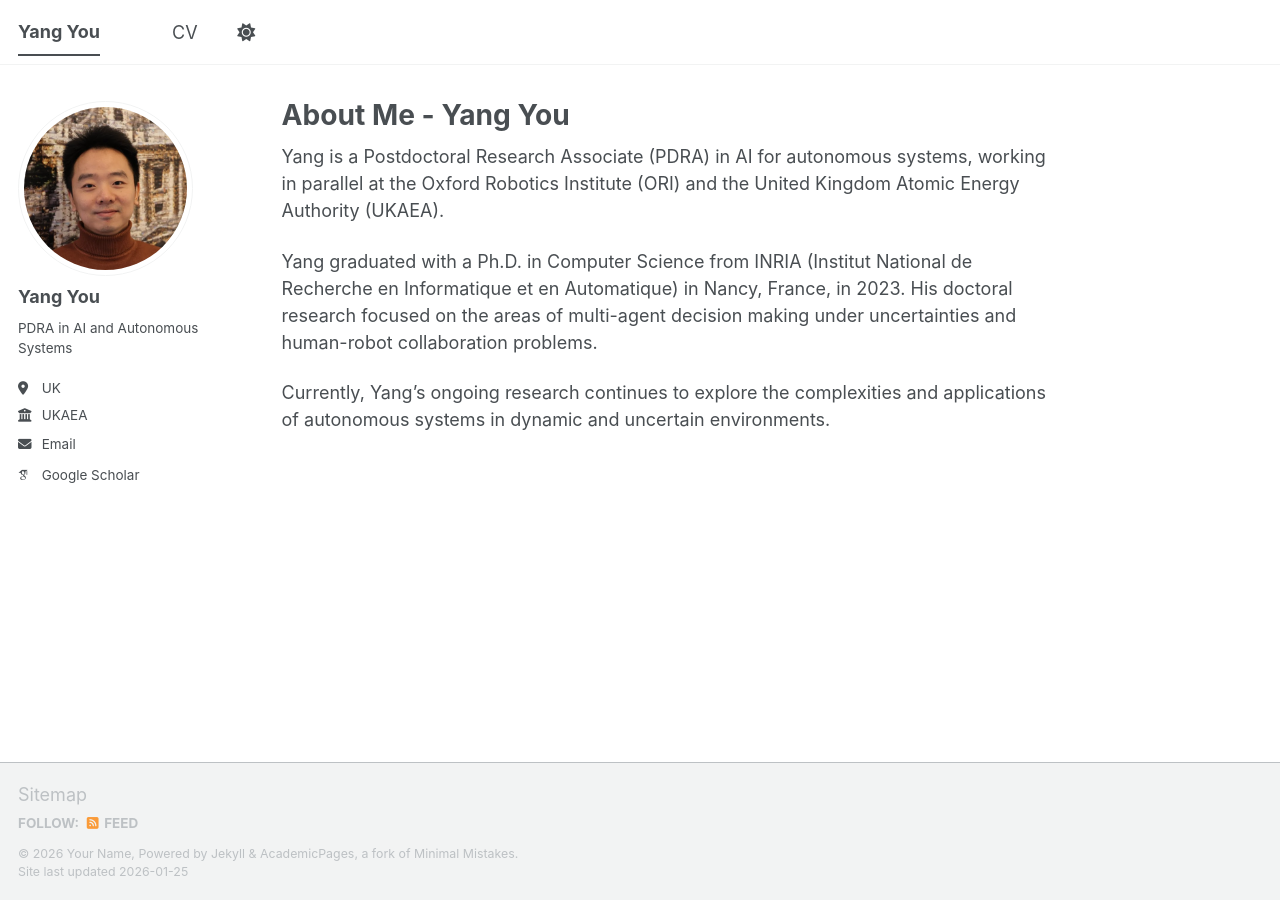
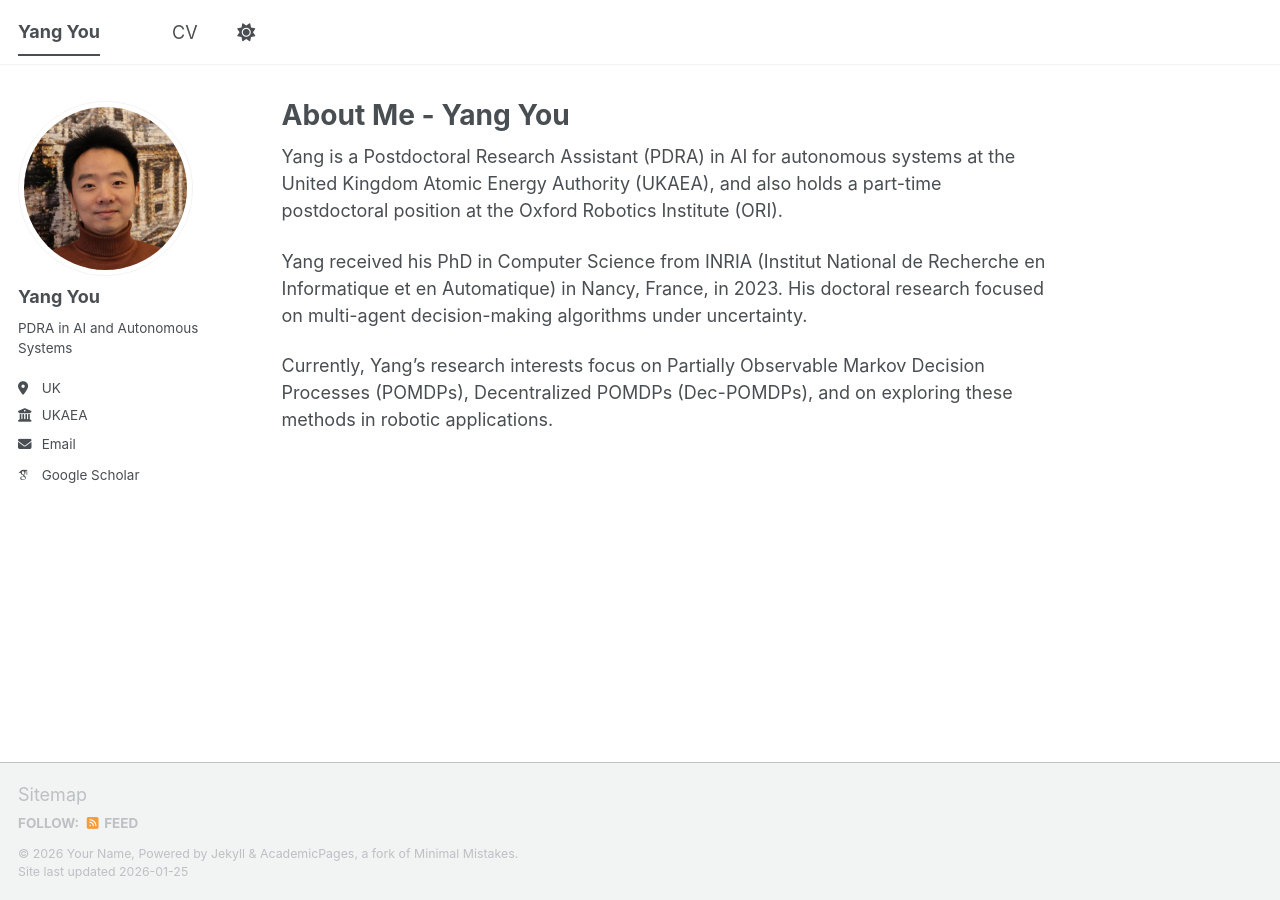
Before and after one commit to yangyou95/yangyou95.github.io, a Jekyll site: the page built from _pages/about.md, in a window 1280 px wide. Built offline with Jekyll 4.4.1, drawn with Linux system fonts in a browser that asks for light colours; some web fonts are replaced; a script bundle is joined from its source files by our own code; library files that are not in the unit come from our copies; some of the changed lines change nothing that is shown.

Commit message:
update about page

```diff
--- a/_pages/about.md
+++ b/_pages/about.md
@@ -7,11 +7,11 @@ redirect_from:
   - /about.html
 ---
 
-Yang is a Postdoctoral Research Associate (PDRA) in AI for autonomous systems, working in parallel at the Oxford Robotics Institute (ORI) and the United Kingdom Atomic Energy Authority (UKAEA).
+Yang is a Postdoctoral Research Assistant (PDRA) in AI for autonomous systems at the United Kingdom Atomic Energy Authority (UKAEA), and also holds a part-time postdoctoral position at the Oxford Robotics Institute (ORI).
 
-Yang graduated with a Ph.D. in Computer Science from INRIA (Institut National de Recherche en Informatique et en Automatique) in Nancy, France, in 2023. His doctoral research focused on the areas of multi-agent decision making under uncertainties and human-robot collaboration problems.
+Yang received his PhD in Computer Science from INRIA (Institut National de Recherche en Informatique et en Automatique) in Nancy, France, in 2023. His doctoral research focused on multi-agent decision-making algorithms under uncertainty.
 
-Currently, Yang's ongoing research continues to explore the complexities and applications of autonomous systems in dynamic and uncertain environments.
+Currently, Yang’s research interests focus on Partially Observable Markov Decision Processes (POMDPs), Decentralized POMDPs (Dec-POMDPs), and on exploring these methods in robotic applications.
 
 <!-- This is the front page of a website that is powered by the [Academic Pages template](https://github.com/academicpages/academicpages.github.io) and hosted on GitHub pages. [GitHub pages](https://pages.github.com) is a free service in which websites are built and hosted from code and data stored in a GitHub repository, automatically updating when a new commit is made to the repository. This template was forked from the [Minimal Mistakes Jekyll Theme](https://mmistakes.github.io/minimal-mistakes/) created by Michael Rose, and then extended to support the kinds of content that academics have: publications, talks, teaching, a portfolio, blog posts, and a dynamically-generated CV. Incidentally, these same features make it a great template for anyone that needs to show off a professional template!
 
@@ -31,11 +31,11 @@ For those users that need more advanced functionality, the template also support
 Getting started
 ======
 1. Register a GitHub account if you don't have one and confirm your e-mail (required!)
-1. Fork [this template](https://github.com/academicpages/academicpages.github.io) by clicking the "Use this template" button in the top right.
-1. Go to the repository's settings (rightmost item in the tabs that start with "Code", should be below "Unwatch"). Rename the repository "[your GitHub username].github.io", which will also be your website's URL.
-1. Set site-wide configuration and create content & metadata (see below -- also see [this set of diffs](https://archive.is/3TPas) showing what files were changed to set up [an example site](https://getorg-testacct.github.io) for a user with the username "getorg-testacct")
-1. Upload any files (like PDFs, .zip files, etc.) to the files/ directory. They will appear at https://[your GitHub username].github.io/files/example.pdf.
-1. Check status by going to the repository settings, in the "GitHub pages" section
+2. Fork [this template](https://github.com/academicpages/academicpages.github.io) by clicking the "Use this template" button in the top right.
+3. Go to the repository's settings (rightmost item in the tabs that start with "Code", should be below "Unwatch"). Rename the repository "[your GitHub username].github.io", which will also be your website's URL.
+4. Set site-wide configuration and create content & metadata (see below -- also see [this set of diffs](https://archive.is/3TPas) showing what files were changed to set up [an example site](https://getorg-testacct.github.io) for a user with the username "getorg-testacct")
+5. Upload any files (like PDFs, .zip files, etc.) to the files/ directory. They will appear at https://[your GitHub username].github.io/files/example.pdf.
+6. Check status by going to the repository settings, in the "GitHub pages" section
 
 Site-wide configuration
 ------
```
